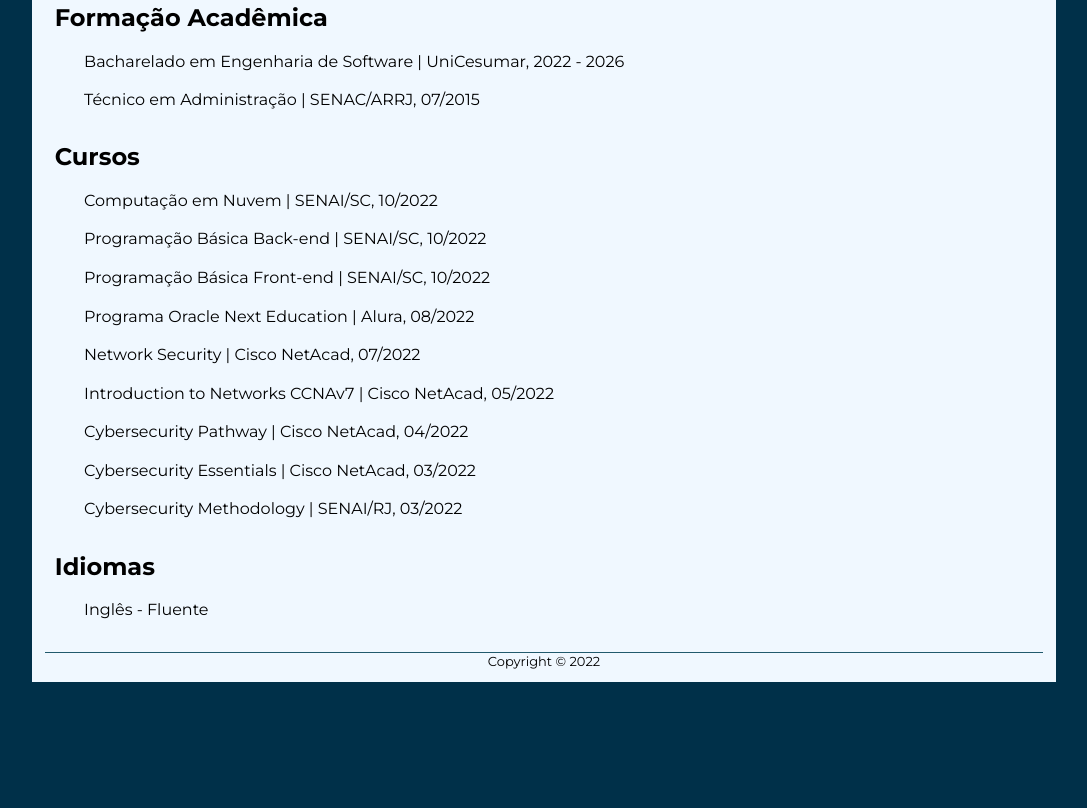
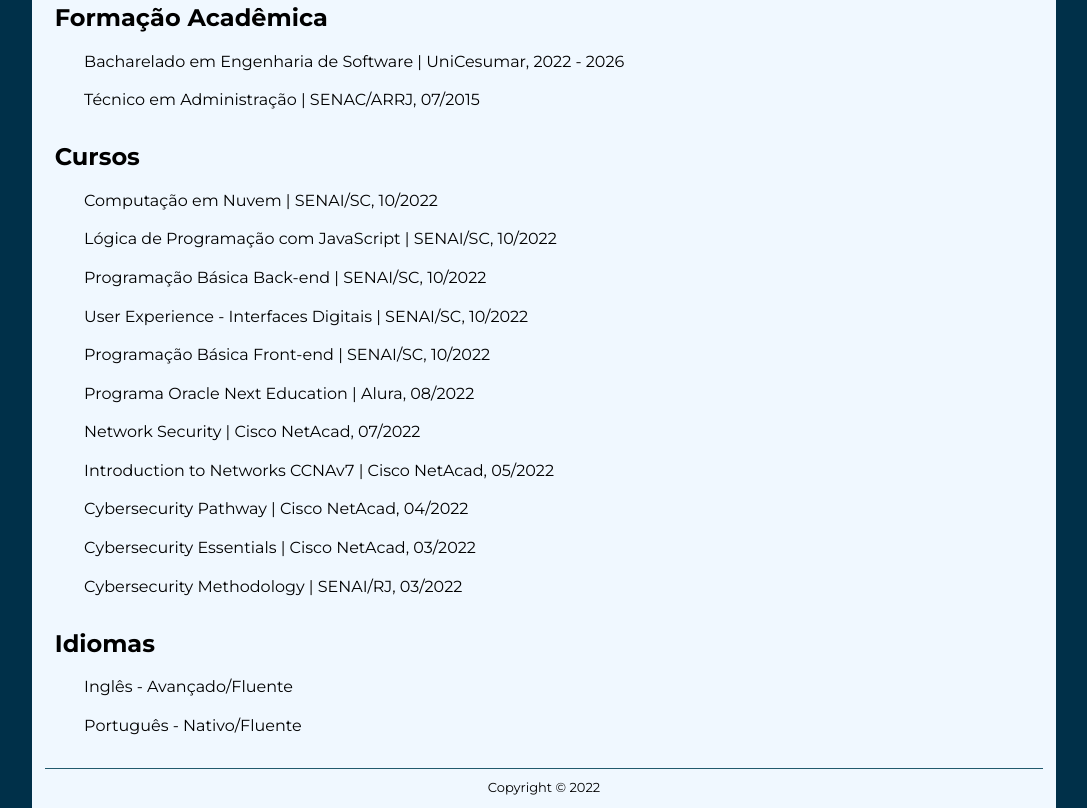
Before and after one commit to xmgotardo/xmgotardo.github.io, a plain HTML site: page index.html in a window 1280 px wide. Shown: the part 690-1498 px from the top of the page, without its empty margins (96-1183 px from the left). Before the commit the page ends 1372 px from the top, so only its background shows below. Drawn offline with Linux system fonts and the light colour scheme.

Commit message:
Adição de conteúdo; Ajustes gerais; Última versão estática.

```diff
--- a/Styles/responsive.css
+++ b/Styles/responsive.css
@@ -12,11 +12,15 @@
         text-align: center;
     }
 
-    p {
-        margin: 3% 1%;
+    p, li {
+        margin: 6% 1%;
     }
 
     section {
         margin: 5% 1%;
     }
+
+    footer {
+        margin: 3% 3%;
+    }
 }
--- a/Styles/style.css
+++ b/Styles/style.css
@@ -1,4 +1,3 @@
-@import 'reset.css';
 @import url('https://fonts.googleapis.com/css2?family=Montserrat:wght@300;400;700&display=swap');
 
 html {
@@ -19,7 +18,7 @@ h2 {
     font-weight: 700;
 }
 
-p {
+p, li {
     margin: 2% 3%;
 }
 
@@ -103,4 +102,5 @@ figure {
 footer {
     font-size: small;
     text-align: center;
+    margin-top: 1%;
 }
--- a/index.html
+++ b/index.html
@@ -5,12 +5,13 @@
     <meta charset="UTF-8">
     <meta http-equiv="X-UA-Compatible" content="IE=edge">
     <meta name="viewport" content="width=device-width, initial-scale=1.0">
-    <link rel="stylesheet" href="Styles/style.css">
-    <link rel="stylesheet" href="Styles/responsive.css">
+    <link rel="stylesheet" href="./Styles/reset.css">
+    <link rel="stylesheet" href="./Styles/style.css">
+    <link rel="stylesheet" href="./Styles/responsive.css">
     <title> Marcel Gotardo - Portfolio </title>
 </head>
+
 <!-- Início do corpo do documento. -->
-
 <body>
     <div class="flex-container">
         <!-- Início do header. -->
@@ -60,9 +61,7 @@
             <div>
                 <section>
                     <h2> Experiência Profissional </h2>
-                    <p>
-                        Buscando minha primeira oportunidade na área de desenvolvimento.
-                    </p>
+                    <p> Buscando minha primeira oportunidade na área de desenvolvimento. </p>
                 </section>
                 <section>
                     <h2> Formação Acadêmica </h2>
@@ -71,21 +70,26 @@
                 </section>
                 <section>
                     <h2> Cursos </h2>
-                    <p> Computação em Nuvem | SENAI/SC, 10/2022 </p>
-                    <p> Programação Básica Back-end | SENAI/SC, 10/2022 </p>
-                    <p> Programação Básica Front-end | SENAI/SC, 10/2022 </p>
-                    <p> Programa Oracle Next Education | Alura, 08/2022 </p>
-                    <p> Network Security | Cisco NetAcad, 07/2022 </p>
-                    <p> Introduction to Networks CCNAv7 | Cisco NetAcad, 05/2022 </p>
-                    <p> Cybersecurity Pathway | Cisco NetAcad, 04/2022 </p>
-                    <p> Cybersecurity Essentials | Cisco NetAcad, 03/2022 </p>
-                    <p> Cybersecurity Methodology | SENAI/RJ, 03/2022 </p>
+                    <ul>
+                        <li> Computação em Nuvem | SENAI/SC, 10/2022 </li>
+                        <li> Lógica de Programação com JavaScript | SENAI/SC, 10/2022 </li>
+                        <li> Programação Básica Back-end | SENAI/SC, 10/2022 </li>
+                        <li> User Experience - Interfaces Digitais | SENAI/SC, 10/2022 </li>
+                        <li> Programação Básica Front-end | SENAI/SC, 10/2022 </li>
+                        <li> Programa Oracle Next Education | Alura, 08/2022 </li>
+                        <li> Network Security | Cisco NetAcad, 07/2022 </li>
+                        <li> Introduction to Networks CCNAv7 | Cisco NetAcad, 05/2022 </li>
+                        <li> Cybersecurity Pathway | Cisco NetAcad, 04/2022 </li>
+                        <li> Cybersecurity Essentials | Cisco NetAcad, 03/2022 </li>
+                        <li> Cybersecurity Methodology | SENAI/RJ, 03/2022 </li>
+                    </ul>
                 </section>
                 <section>
                     <h2> Idiomas </h2>
-                    <p>
-                        Inglês - Fluente
-                    </p>
+                    <ul>
+                        <li> Inglês - Avançado/Fluente </li>
+                        <li> Português - Nativo/Fluente </li>
+                    </ul>
                 </section>
             </div>
         </main>
```
Also changed, not shown: 1 other file.
